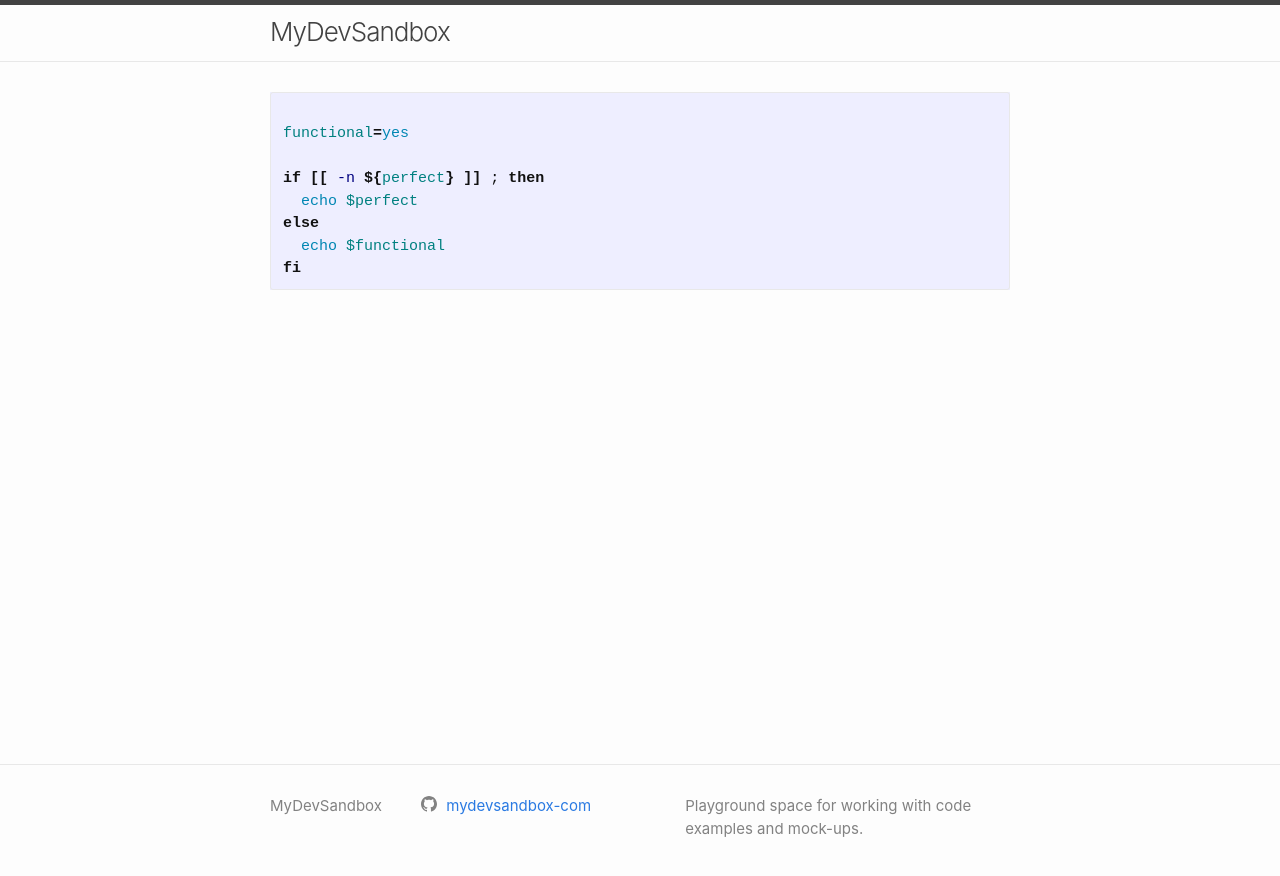
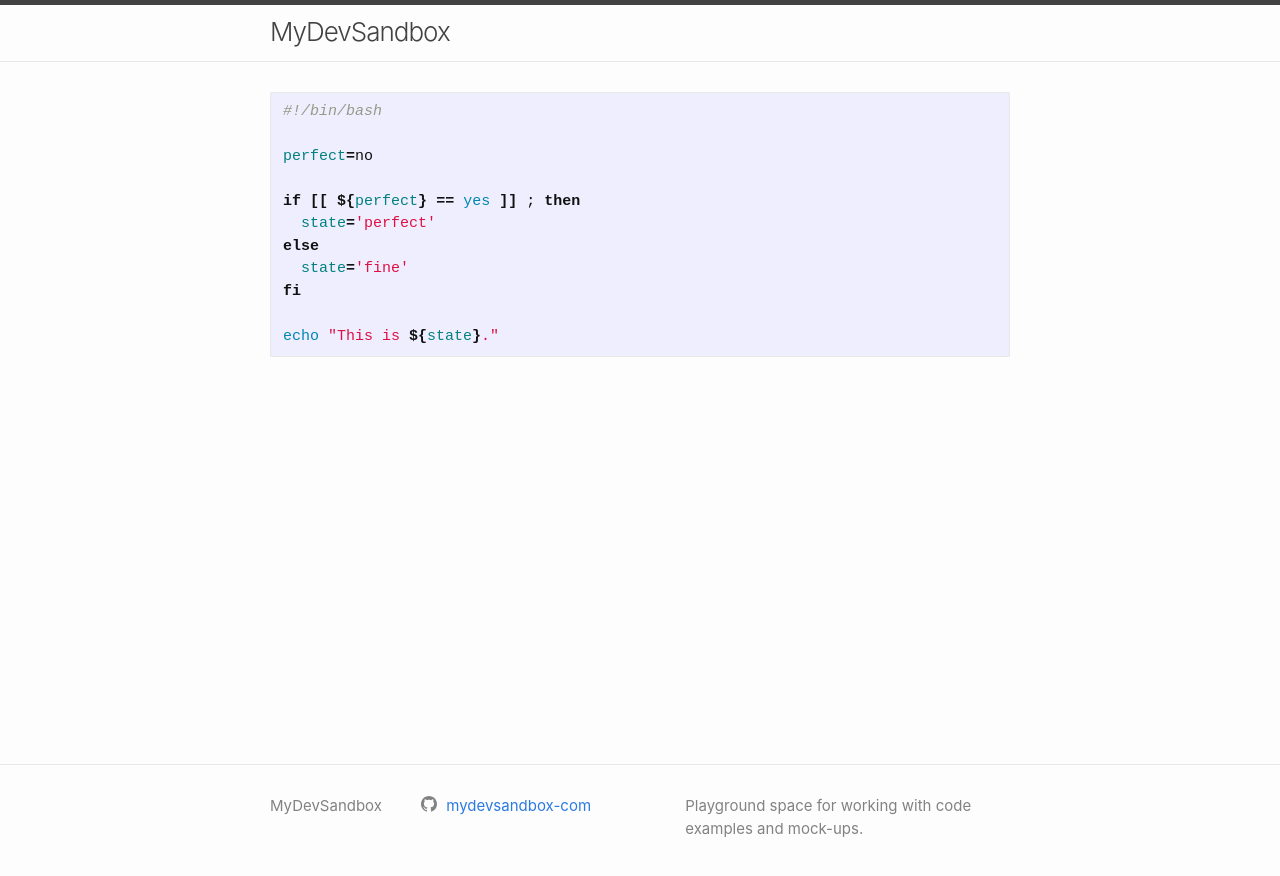
Before and after one commit to mydevsandbox-com/mydevsandbox.com, a Jekyll site: the page built from index.md, in a window 1280 px wide. Shown: the top 876 px of the page. Built offline with Jekyll 4.4.1, drawn with Linux system fonts in a browser that asks for light colours.

Commit message:
index update
Signed-off-by: CollinM <collin@mydevsandbox.com>

````diff
--- a/index.md
+++ b/index.md
@@ -5,12 +5,15 @@ layout: home
 <!-- ![logo](/assets/sandbox-img.png) -->
 
 ```shell
+#!/bin/bash
 
-functional=yes
+perfect=no
 
-if [[ -n ${perfect} ]] ; then
-  echo $perfect
+if [[ ${perfect} == yes ]] ; then
+  state='perfect'
 else
-  echo $functional
+  state='fine'
 fi
+
+echo "This is ${state}."
 ```
````
